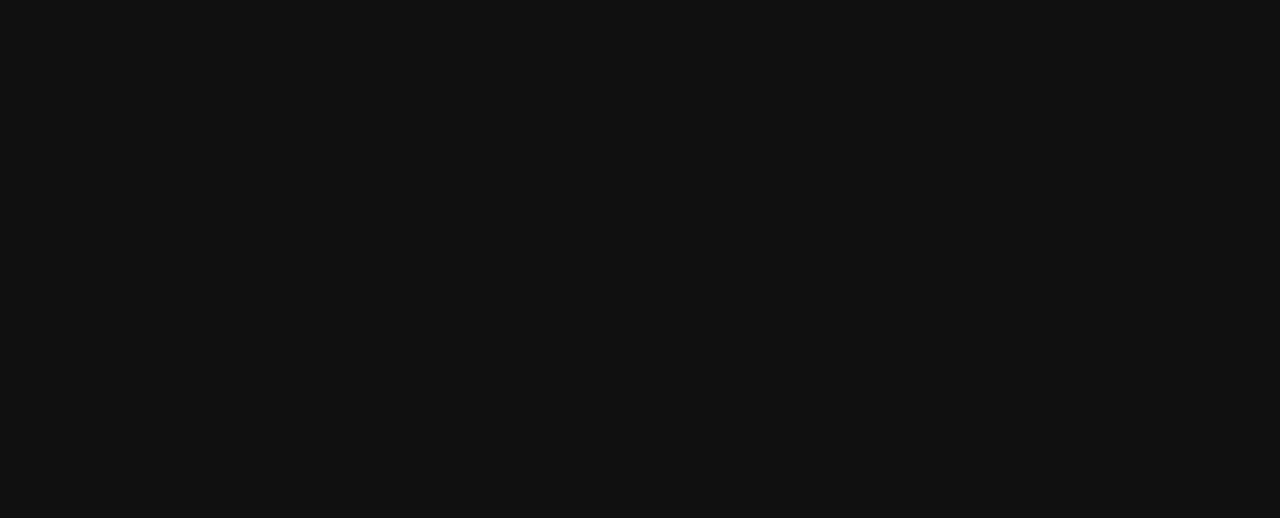
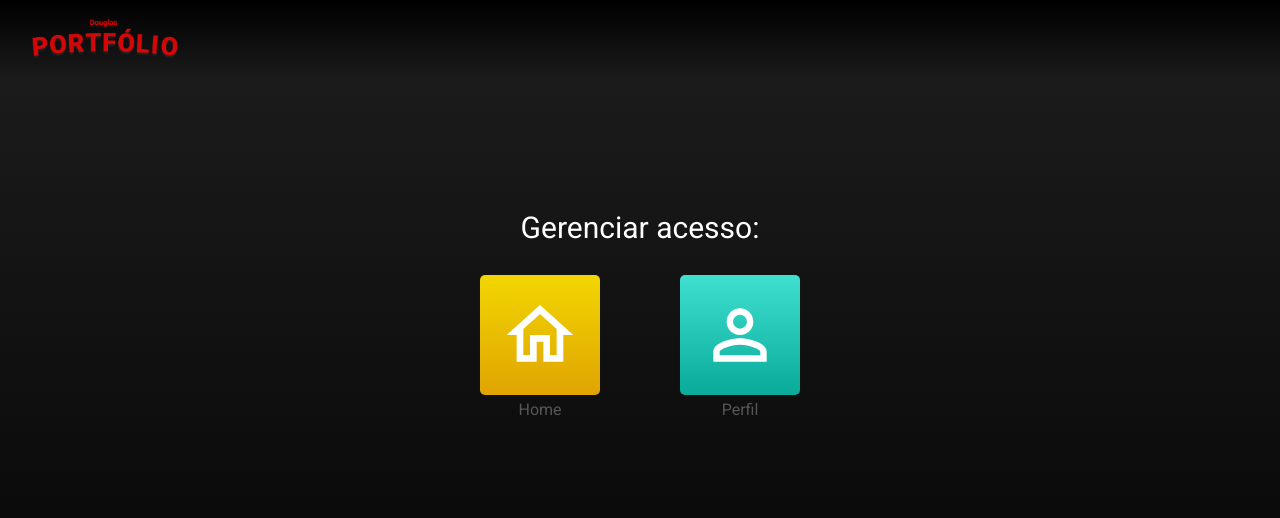
Before and after one commit to doug-22/doug-repo, a React (Create React App) app: page / in a window 1280 px wide. Before the commit this address had no page. Shown: the top 518 px of the page. Built offline with nearby package versions, Linux system fonts and the light colour scheme.

Commit message:
Adicionando rota para pagina principal

```diff
--- a/src/App.js
+++ b/src/App.js
@@ -1,6 +1,7 @@
 import React from "react";
 import { Route, BrowserRouter, Routes } from "react-router-dom";
 
+import Main from "./Pages/Main";
 import Home from "./Pages/Home";
 
 export default function App() {
@@ -8,6 +9,7 @@
   return (
     <BrowserRouter>
             <Routes>
+                <Route path="/" element={< Main/>}/>
                 <Route path="/home" element={< Home/>} />
             </Routes>
         </BrowserRouter>
```
